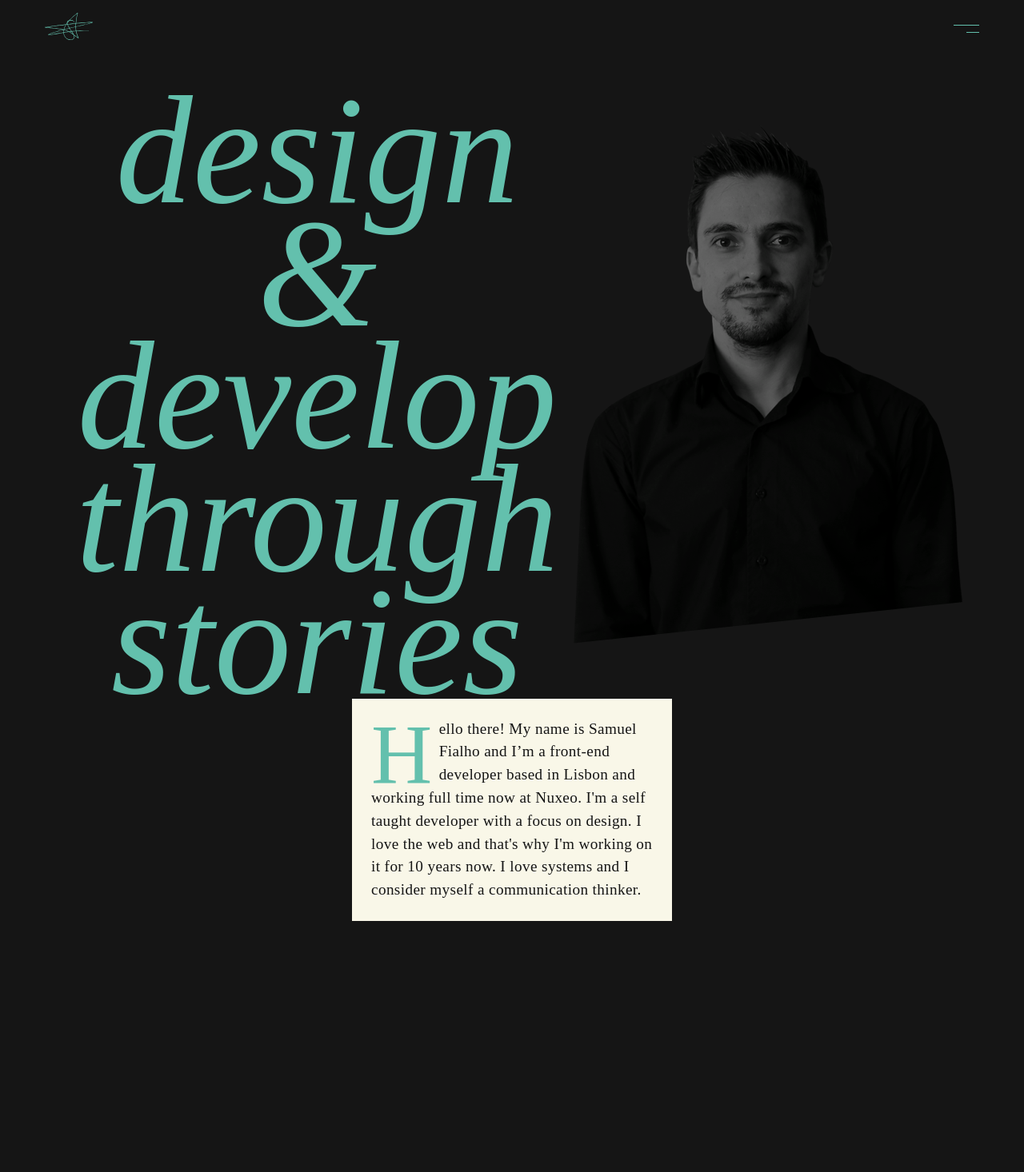
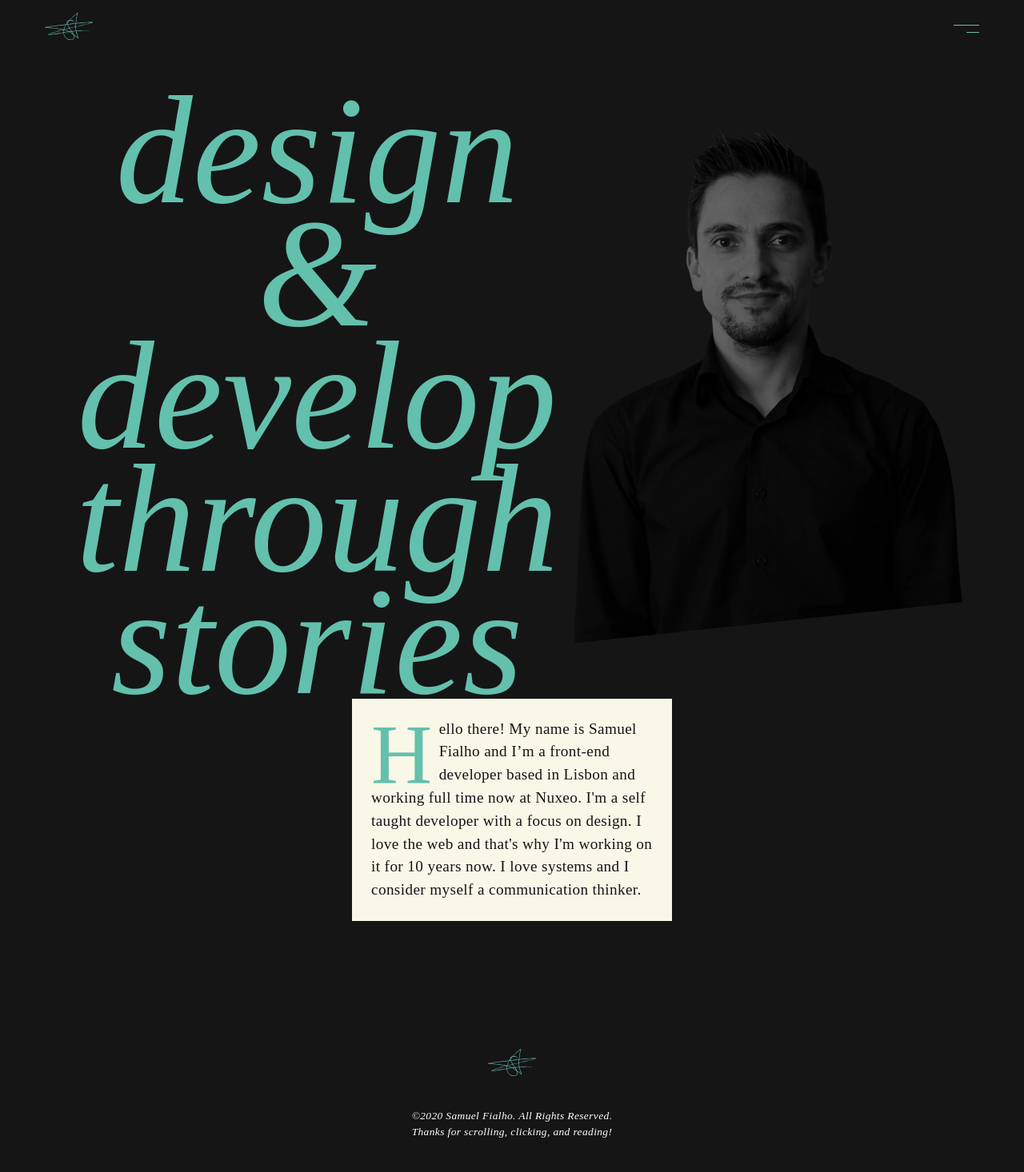
Before and after one commit to semisse/ltd2, a Jekyll site: the page built from index.markdown, in a window 1280 px wide. Shown: the whole page at 80% size. Built offline with Jekyll 4.4.1, drawn with Linux system fonts in a browser that asks for light colours; some web fonts are replaced; before the commit the page ends 1272 px from its top, so only the background shows below that.

Commit message:
add includes and scaffold files

```diff
--- /dev/null
+++ b/_includes/footer.html
@@ -0,0 +1,5 @@
+<footer>
+    <img src="{{site.baseurl}}/assets/img/logo.svg" alt="assinatura de samuel fialho">
+    <p>©2020 Samuel Fialho. All Rights Reserved.<br>
+        Thanks for scrolling, clicking, and reading!</p>
+</footer>
--- /dev/null
+++ b/_includes/head.html
@@ -0,0 +1,22 @@
+<head>
+    <title>Samuel Fialho</title>
+    <meta charset="UTF-8">
+    <meta name="viewport" content="width=device-width, initial-scale=1.0">
+    <meta http-equiv="X-UA-Compatible" content="ie=edge">
+    <meta name="description" content="Samuel Fialho's portfolio page">
+    <meta name="keywords" content="samuel,fialho,semisse,nazare,lisboa,lisbon,portugal,frontend,design,ui,ux">
+    <meta name="author" content="Samuel Fialho">
+    <meta property="og:title" content="Samuel Fialho" />
+    <meta property="og:description"
+        content="Welcome to my page. Here you can check of the projects I've been working on" />
+    <meta property="og:url" content="https://samuelfialho.com" />
+    <link rel="apple-touch-icon" sizes="180x180" href="/favicon/apple-touch-icon.png">
+    <link rel="icon" type="image/png" sizes="32x32" href="/favicon/favicon-32x32.png">
+    <link rel="icon" type="image/png" sizes="16x16" href="/favicon/favicon-16x16.png">
+    <link rel="manifest" href="/favicon/site.webmanifest">
+    <link rel="mask-icon" href="/favicon/safari-pinned-tab.svg" color="#5bbad5">
+    <meta name="msapplication-TileColor" content="#2b5797">
+    <meta name="theme-color" content="#ffffff">
+    <link rel="stylesheet" href="{{ site.baseurl }}/css/main.css">
+    <link rel="stylesheet" href="https://use.typekit.net/hik5gdi.css">
+</head>
--- /dev/null
+++ b/_includes/topbar.html
@@ -0,0 +1,49 @@
+<div class="topbar">
+    <div class="logo">
+        <a href="{{site.baseurl}}">
+            <img src="{{site.baseurl}}/assets/img/logo.svg" alt="samuel fialho signature">
+        </a>
+    </div>
+    <div class="menu">
+        <a class="burger" href="javascript:void(0)" aria-label="Open the menu" role="button">
+            <span aria-hidden=true></span>
+            <span aria-hidden=true></span>
+        </a>
+        <div class="navigation" role="navigation">
+            <div class="wrapper">
+                <div class="topbar">
+                    <a class="close" href="javascript:void(0)" aria-label="Close the menu" role="button">
+                        <span aria-hidden="true"></span>
+                        <span aria-hidden="true"></span>
+                    </a>
+                </div>
+                <nav>
+                    <ul>
+                        <li class="menu-item"><a href="#">Home</a></li>
+                        <li class="menu-item"><a href="#">Projects</a></li>
+                        <li class="menu-item"><a href="#">About</a></li>
+                        <li class="menu-item"><a href="#">Contacts</a></li>
+                    </ul>
+                </nav>
+                <p><a href="mailto:samuel.fialho@gmail.com">samuel.fialho@gmail.com</a></p>
+                <div class="social">
+                    <span>
+                        <a href="https://github.com/semisse" target="_blank" rel="noopener noreferrer">
+                            <img src="{{site.baseurl}}/assets/img/github.svg" alt="github">
+                        </a>
+                    </span>
+                    <span>
+                        <a href="https://www.linkedin.com/in/samuelfialho/" target="_blank" rel="noopener noreferrer">
+                            <img src="{{site.baseurl}}/assets/img/linkedin.svg" alt="linkedin">
+                        </a>
+                    </span>
+                    <span>
+                        <a href="https://www.instagram.com/semisse/" target="_blank" rel="noopener noreferrer">
+                            <img src="{{site.baseurl}}/assets/img/instagram.svg" alt="instagram">
+                        </a>
+                    </span>
+                </div>
+            </div>
+        </div>
+    </div>
+</div>
--- /dev/null
+++ b/_layouts/default.html
@@ -0,0 +1,14 @@
+<!DOCTYPE html>
+<html lang="en">
+{% include head.html %}
+
+<body>
+    <div class="wrapper">
+        {% include topbar.html %}
+        {{ content }}
+        {% include footer.html %}
+    </div>
+    <script src="{{ site.baseurl }}/js/script.js"></script>
+</body>
+
+</html>
--- a/_layouts/home.html
+++ b/_layouts/home.html
@@ -1,63 +1,6 @@
-<!DOCTYPE html>
-<html>
-
-<head>
-    <meta charset="utf-8">
-    <title>Samuel Fialho</title>
-    <link rel="stylesheet" href="{{ site.baseurl }}/css/main.css">
-</head>
-
-<body>
-    <div class="wrapper">
-        <div class="topbar">
-            <div class="logo">
-                <a href="/">
-                    <img src="{{site.baseurl}}/assets/img/logo.svg" alt="samuel fialho signature">
-                </a>
-            </div>
-            <div class="menu">
-                <a class="burger" href="#" aria-label="Open the menu" role="button">
-                    <span aria-hidden=true></span>
-                    <span aria-hidden=true></span>
-                </a>
-                <div class="navigation" role="navigation">
-                    <div class="wrapper">
-                        <div class="topbar">
-                            <a class="close" href="#" aria-label="Close the menu" role="button">
-                                <span aria-hidden="true"></span>
-                                <span aria-hidden="true"></span>
-                            </a>
-                        </div>
-                        <nav>
-                            <ul>
-                                <li class="menu-item"><a href="#">Home</a></li>
-                                <li class="menu-item"><a href="#">Projects</a></li>
-                                <li class="menu-item"><a href="#">About</a></li>
-                            </ul>
-                        </nav>
-                        <p><a href="mailto:samuel.fialho@gmail.com">samuel.fialho@gmail.com</a></p>
-                        <div class="social">
-                            <span>
-                                <a href="https://github.com/semisse" target="_blank" rel="noopener noreferrer">
-                                    <img src="{{site.baseurl}}/assets/img/github.svg" alt="github">
-                                </a>
-                            </span>
-                            <span>
-                                <a href="https://www.linkedin.com/in/samuelfialho/" target="_blank"
-                                    rel="noopener noreferrer">
-                                    <img src="{{site.baseurl}}/assets/img/linkedin.svg" alt="linkedin">
-                                </a>
-                            </span>
-                            <span>
-                                <a href="https://www.instagram.com/semisse/" target="_blank" rel="noopener noreferrer">
-                                    <img src="{{site.baseurl}}/assets/img/instagram.svg" alt="instagram">
-                                </a>
-                            </span>
-                        </div>
-                    </div>
-                </div>
-            </div>
-        </div>
+---
+layout: default
+---
 
 <section class="header" id="home" role="main">
     <div class="welcome">
@@ -76,8 +19,3 @@
         </p>
     </div>
 </section>
-    </div>
-    <script src="{{ site.baseurl }}/js/script.js"></script>
-</body>
-
-</html>
```
Lines whose indentation alone changed are shown as unchanged.
